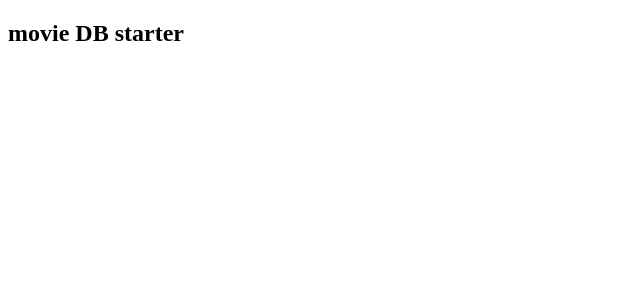
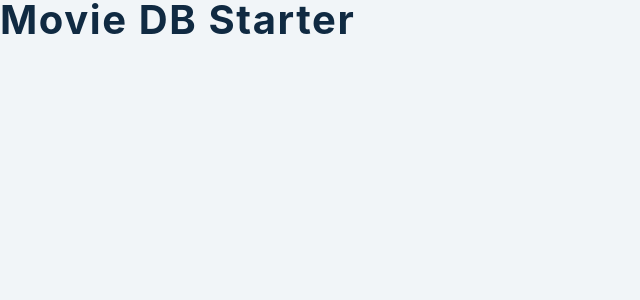
Before and after one commit to Ilie1985/movies_reactjs, a React (Create React App) app: page / in a window 1280 px wide. Shown: the top 300 px of the page, without its empty margins (0-640 px from the left). Built offline with nearby package versions, Linux system fonts and the light colour scheme.

Commit message:
global styles css

```diff
--- a/src/index.css
+++ b/src/index.css
@@ -44,3 +44,93 @@
   --max-width: 1170px;
   --fixed-width: 620px;
 }
+
+/*
+===============
+Global Styles
+===============
+*/
+
+*,
+::after,
+::before {
+  margin: 0;
+  padding: 0;
+  box-sizing: border-box;
+}
+body {
+  font-family: -apple-system, BlinkMacSystemFont, 'Segoe UI', Roboto, Oxygen,
+    Ubuntu, Cantarell, 'Open Sans', 'Helvetica Neue', sans-serif;
+  background: var(--clr-grey-10);
+  color: var(--clr-grey-1);
+  line-height: 1.5;
+  font-size: 0.875rem;
+}
+ul {
+  list-style-type: none;
+}
+a {
+  text-decoration: none;
+}
+h1,
+h2,
+h3,
+h4 {
+  letter-spacing: var(--spacing);
+  text-transform: capitalize;
+  line-height: 1.25;
+  margin-bottom: 0.75rem;
+}
+h1 {
+  font-size: 2.5rem;
+}
+h2 {
+  font-size: 2rem;
+}
+h3 {
+  font-size: 1.25rem;
+}
+h4 {
+  font-size: 0.875rem;
+}
+p {
+  margin-bottom: 1.25rem;
+  color: var(--clr-grey-3);
+}
+@media screen and (min-width: 800px) {
+  h1 {
+    font-size: 3rem;
+  }
+  h2 {
+    font-size: 2.5rem;
+  }
+  h3 {
+    font-size: 1.75rem;
+  }
+  h4 {
+    font-size: 1rem;
+  }
+  body {
+    font-size: 1rem;
+  }
+  h1,
+  h2,
+  h3,
+  h4 {
+    line-height: 1;
+  }
+}
+/*  global classes */
+
+/* section */
+.section {
+  width: 90vw;
+  margin: 0 auto;
+  max-width: var(--max-width);
+}
+
+@media screen and (min-width: 992px) {
+  .section {
+    width: 95vw;
+  }
+}
```
